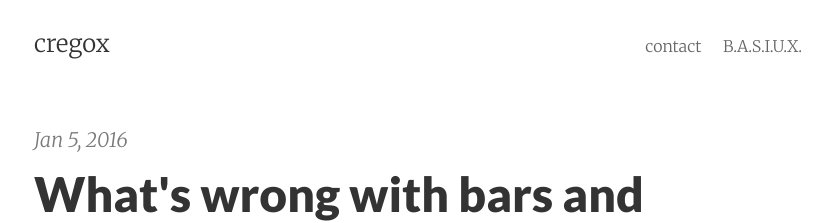
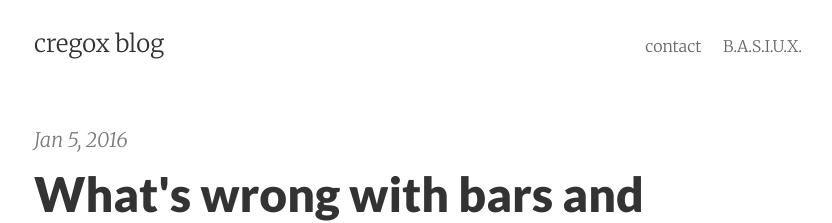
Before and after one commit to cauerego/cauerego.github.io, a Jekyll site: the page built from index.html, in a window 1280 px wide. Shown: the top 223 px of the page, without its empty margins (222-1054 px from the left). Built offline with Jekyll 4.4.1, drawn with Linux system fonts in a browser that asks for light colours; the list of posts is cut into pages by our own code.

Commit message:
adjust titles text, url and description
that means page and window title

```diff
--- a/_config.yml
+++ b/_config.yml
@@ -1,10 +1,10 @@
 excerpt_separator: ""
-pygments: true
+highlighter: true
 markdown: kramdown
-url: http://cauerego.github.io
-title: cregox
+url: http://blog.cregox.com
+title: cregox blog
 email: caue@cregox.com
 author: Caue Rego
-description: Church of Tech B.A.S.I.U.X.'s quest to The Singularity
+description: B.A.S.I.U.X. - a quest to The Tech Singularity
 paginate: 6
 google_analytics: UA-4687862-13
```
